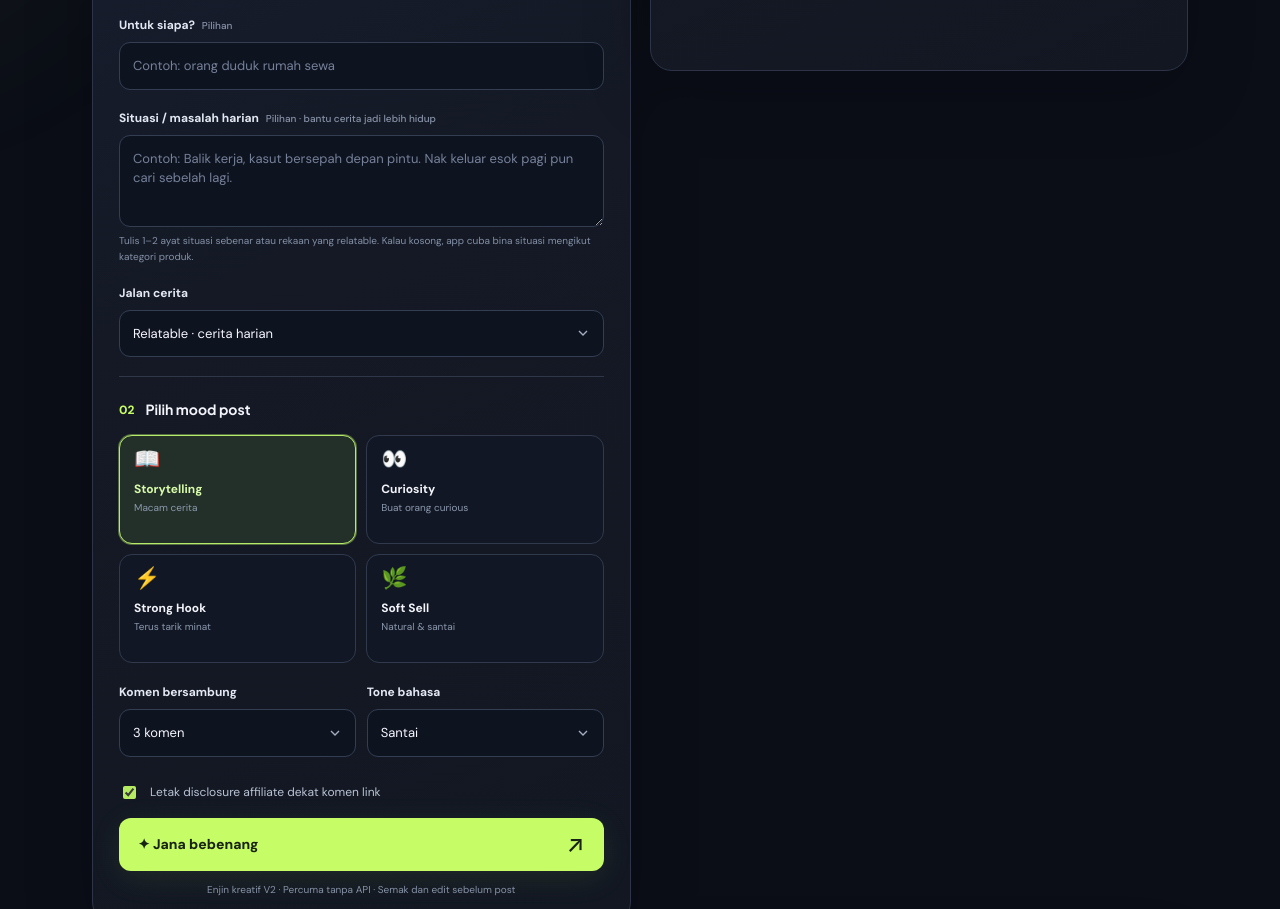
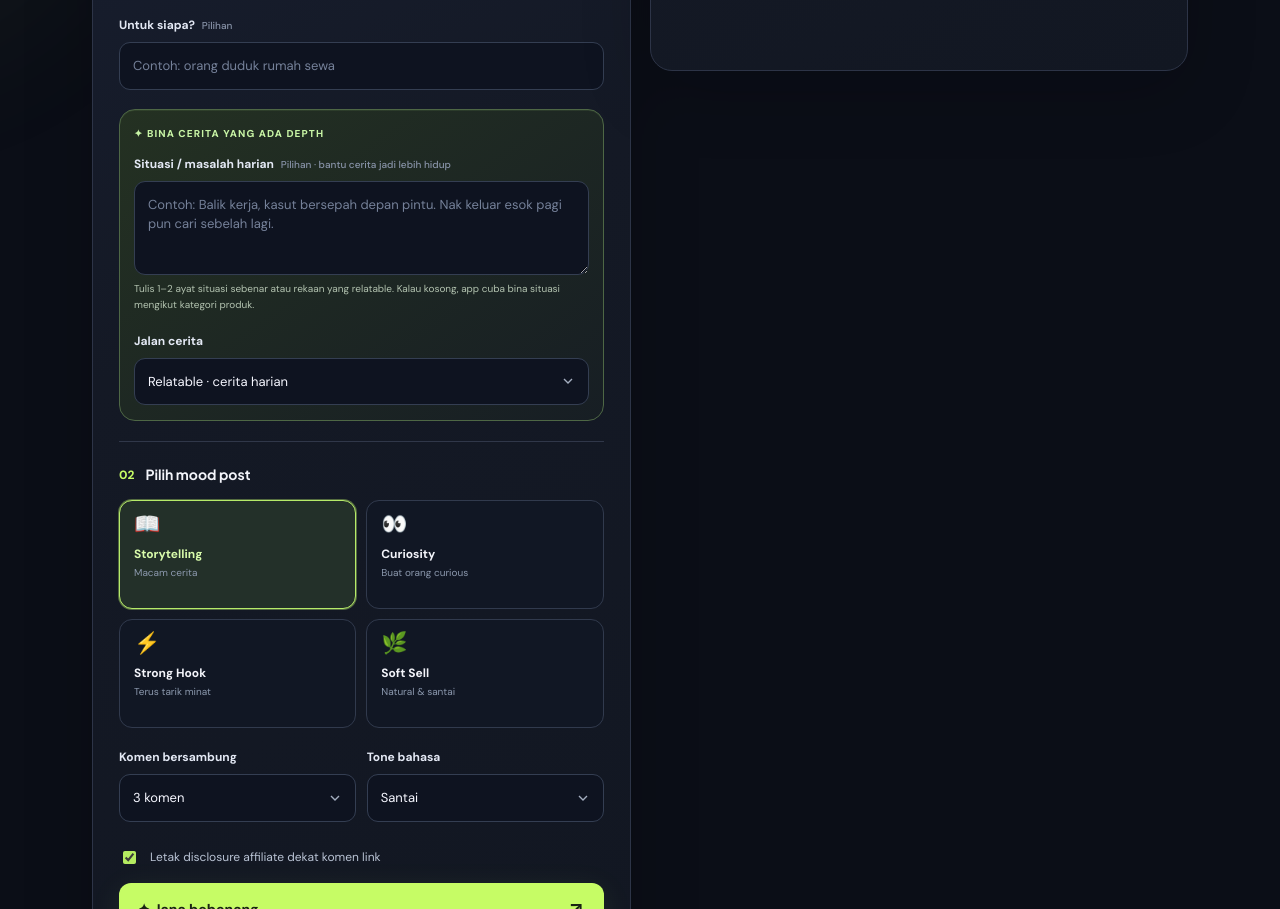
Before and after one commit to hakimrem23/threadcraft-affiliate, a plain HTML site: page index.html in a window 1280 px wide. Shown: the part 983-1892 px from the top of the page. Drawn offline with Linux system fonts and the light colour scheme.

Commit message:
style: highlight story scene and narrative direction controls

```diff
--- a/styles.css
+++ b/styles.css
@@ -118,6 +118,29 @@ footer span:first-child { color:#c7e4a7;font-weight:800 }
 .toast.show { opacity:1;transform:translate(-50%,0) }
 .visually-hidden { position:absolute;width:1px;height:1px;padding:0;margin:-1px;overflow:hidden;clip:rect(0,0,0,0);white-space:nowrap;border:0 }
 [hidden] { display:none !important }
+
+/* V2 storytelling controls */
+.story-options {
+  background:linear-gradient(145deg,#243122,#171e24);
+  border:1px solid #4e6745;
+  border-radius:16px;
+  padding:16px 14px 2px;
+  margin:0 0 20px;
+  box-shadow:inset 0 1px 0 #b4f08a15;
+}
+.story-options:before {
+  content:"✦ BINA CERITA YANG ADA DEPTH";
+  color:#c8f5a5;
+  display:block;
+  letter-spacing:1.1px;
+  font-size:10px;
+  font-weight:800;
+  margin:0 0 14px;
+}
+.story-options .field:last-child { margin-bottom:13px; }
+.story-options textarea { min-height:94px; }
+.story-options .hint { color:#b3c3b0; }
+
 @media(max-width:840px) {
   .workspace { grid-template-columns:1fr }
   .hero { padding:43px 0 32px }
```
